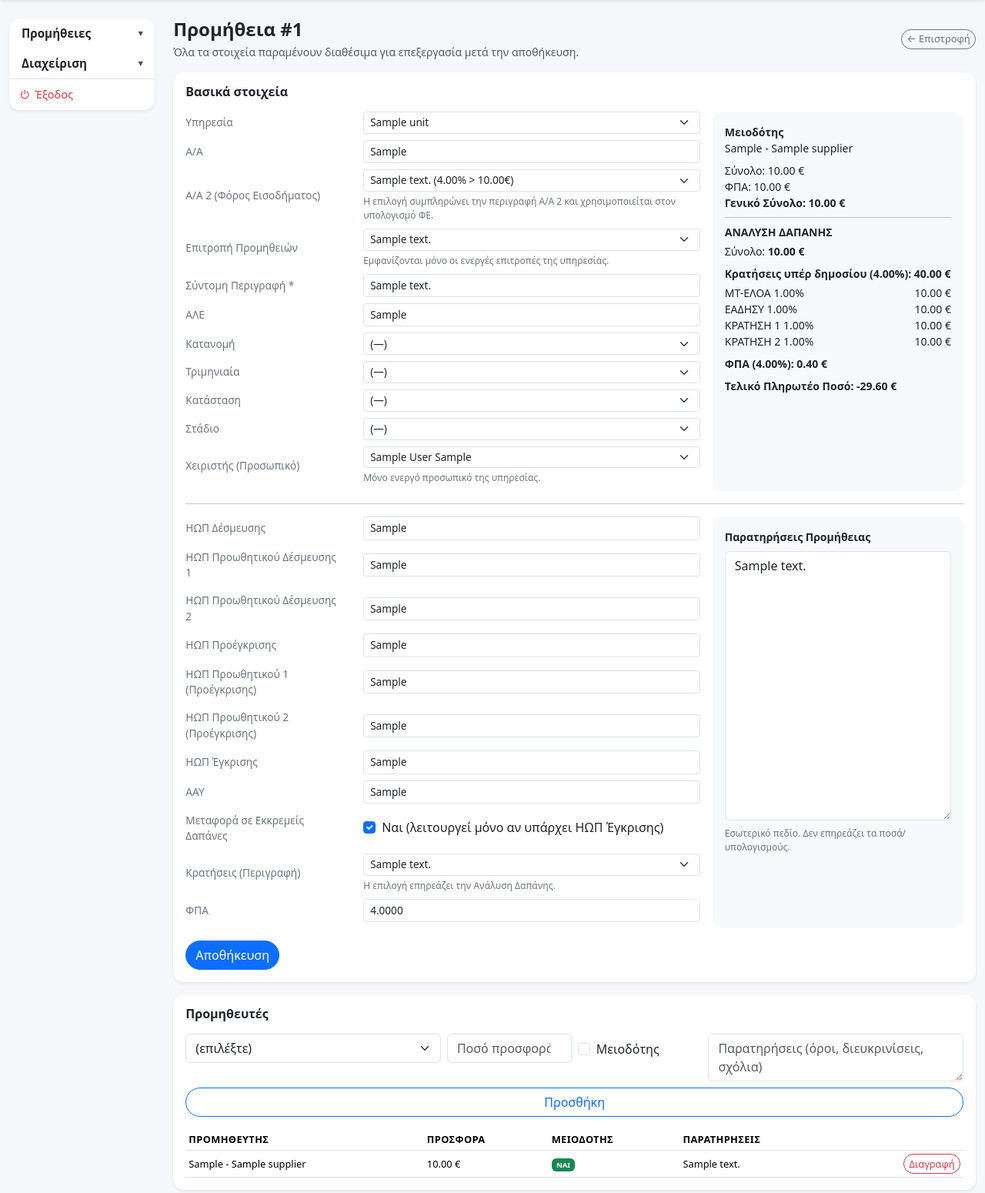
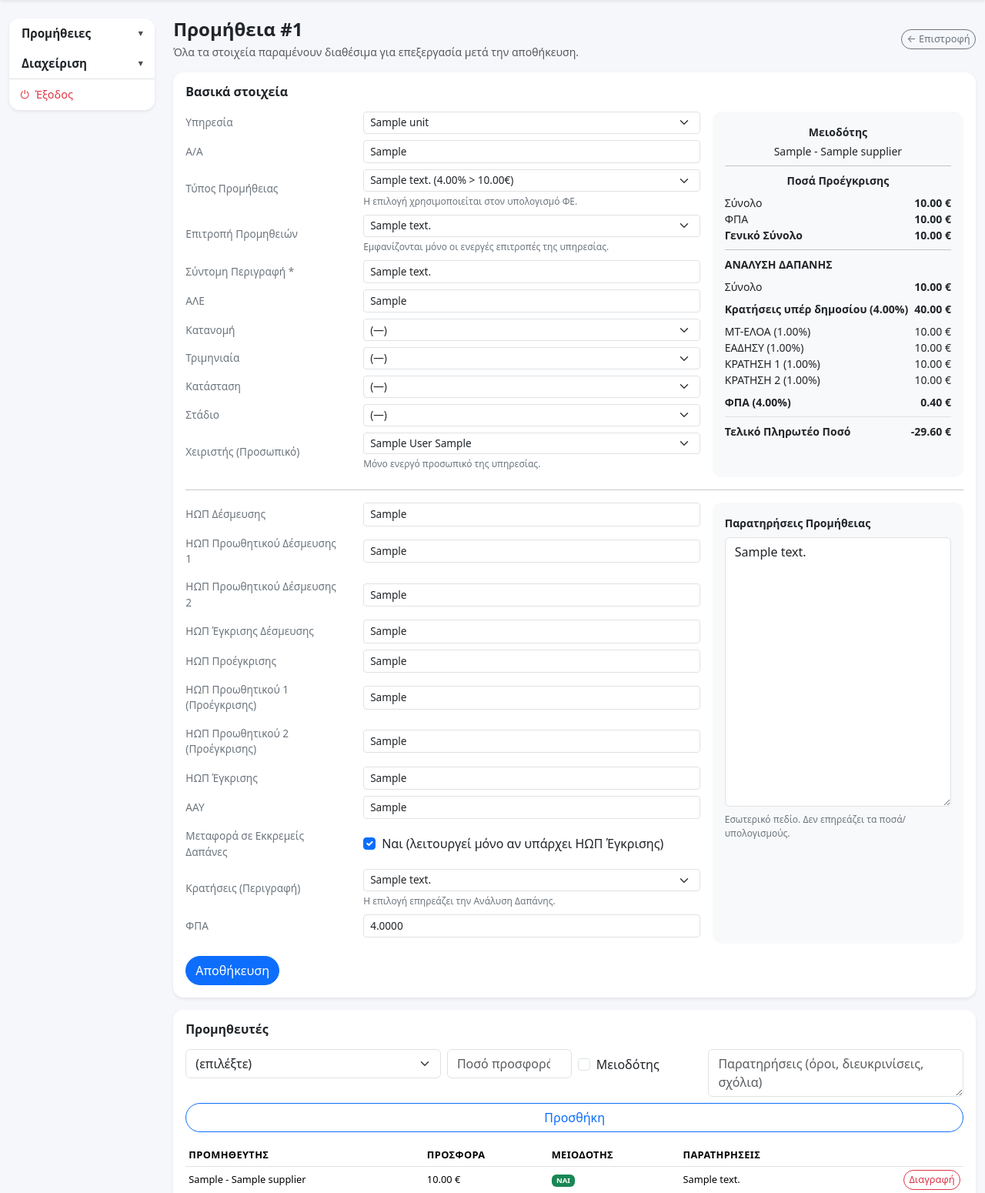
Before and after one commit to XristosAndreopo/invoice-procurement-management, a Flask app: page /procurements/1/edit in a window 1280 px wide. Shown: the part 56-1606 px from the top of the page at 77% size. Run offline with Flask 3, Linux system fonts and the light colour scheme; a user stored in the database is signed in; tables that the repository leaves empty hold one stand-in row (values such as "Sample post").

Commit message:
Made new  hop_approval_commiment - change style of analysh dapanhs

```diff
--- a/app/blueprints/procurements/routes.py
+++ b/app/blueprints/procurements/routes.py
@@ -289,6 +289,7 @@ def create_procurement():
             hop_commitment=(request.form.get("hop_commitment") or "").strip() or None,
             hop_forward1_commitment=(request.form.get("hop_forward1_commitment") or "").strip() or None,
             hop_forward2_commitment=(request.form.get("hop_forward2_commitment") or "").strip() or None,
+            hop_approval_commitment=(request.form.get("hop_approval_commitment") or "").strip() or None,
             hop_preapproval=(request.form.get("hop_preapproval") or "").strip() or None,
             hop_forward1_preapproval=(request.form.get("hop_forward1_preapproval") or "").strip() or None,
             hop_forward2_preapproval=(request.form.get("hop_forward2_preapproval") or "").strip() or None,
@@ -372,6 +373,7 @@ def edit_procurement(procurement_id: int):
         procurement.hop_commitment = (request.form.get("hop_commitment") or "").strip() or None
         procurement.hop_forward1_commitment = (request.form.get("hop_forward1_commitment") or "").strip() or None
         procurement.hop_forward2_commitment = (request.form.get("hop_forward2_commitment") or "").strip() or None
+        procurement.hop_approval_commitment = (request.form.get("hop_approval_commitment") or "").strip() or None
         procurement.hop_preapproval = (request.form.get("hop_preapproval") or "").strip() or None
         procurement.hop_forward1_preapproval = (request.form.get("hop_forward1_preapproval") or "").strip() or None
         procurement.hop_forward2_preapproval = (request.form.get("hop_forward2_preapproval") or "").strip() or None
--- a/app/models.py
+++ b/app/models.py
@@ -491,7 +491,7 @@ class Procurement(db.Model):
     hop_commitment = db.Column(db.String(50), nullable=True, index=True)
     hop_forward1_commitment = db.Column(db.String(50), nullable=True, index=True)
     hop_forward2_commitment = db.Column(db.String(50), nullable=True, index=True)
-
+    hop_approval_commitment = db.Column(db.String(50), nullable=True, index=True)
     hop_preapproval = db.Column(db.String(50), nullable=True, index=True)
     hop_forward1_preapproval = db.Column(db.String(50), nullable=True, index=True)
     hop_forward2_preapproval = db.Column(db.String(50), nullable=True, index=True)
--- a/app/templates/procurements/edit.html
+++ b/app/templates/procurements/edit.html
@@ -54,9 +54,9 @@
             </div>
           </div>
 
-          <!-- NEW: Α/Α 2 / Φόρος Εισοδήματος επιλογή -->
+          <!-- NEW: Φόρος Εισοδήματος επιλογή -->
           <div class="mb-2 row align-items-center">
-            <label class="col-4 col-form-label col-form-label-sm">Α/Α 2 (Φόρος Εισοδήματος)</label>
+            <label class="col-4 col-form-label col-form-label-sm">Τύπος Προμήθειας</label>
             <div class="col-8">
               <select name="income_tax_rule_id" class="form-select form-select-sm" {% if not can_edit %}disabled{% endif %}>
                 <option value="">(—)</option>
@@ -67,7 +67,7 @@
                 {% endfor %}
               </select>
               <div class="form-text">
-                Η επιλογή συμπληρώνει την περιγραφή Α/Α 2 και χρησιμοποιείται στον υπολογισμό ΦΕ.
+                Η επιλογή χρησιμοποιείται στον υπολογισμό ΦΕ.
               </div>
             </div>
           </div>
@@ -173,43 +173,61 @@
           <div class="card bg-light border-0 h-100">
             <div class="card-body py-3 small">
 
-              <div class="mb-2">
-                <strong>Μειοδότης</strong><br>
-                {{ procurement.winner_supplier_display or '—' }}
+              <!-- Centered Winner -->
+              <div class="text-center mb-2">
+                <div class="fw-bold">Μειοδότης</div>
+                <div class="mt-1">{{ procurement.winner_supplier_display or '—' }}</div>
               </div>
 
-              <div>
-                Σύνολο:
-                {% if procurement.sum_total %}{{ "{:,.2f}".format(procurement.sum_total) }} €{% else %}—{% endif %}
+              <hr class="my-2">
+
+              <!-- Centered "Ποσά Προέγκρισης" -->
+              <div class="text-center mb-2">
+                <div class="fw-bold">Ποσά Προέγκρισης</div>
               </div>
-              <div>
-                ΦΠΑ:
-                {% if procurement.vat_amount %}{{ "{:,.2f}".format(procurement.vat_amount) }} €{% else %}—{% endif %}
+
+              <!-- Amounts aligned: label left / value right -->
+              <div class="d-flex justify-content-between">
+                <span>Σύνολο</span>
+                <span class="fw-semibold">
+                  {% if procurement.sum_total %}{{ "{:,.2f}".format(procurement.sum_total) }} €{% else %}—{% endif %}
+                </span>
               </div>
-              <div class="fw-bold">
-                Γενικό Σύνολο:
-                {% if procurement.grand_total %}{{ "{:,.2f}".format(procurement.grand_total) }} €{% else %}—{% endif %}
+              <div class="d-flex justify-content-between">
+                <span>ΦΠΑ</span>
+                <span class="fw-semibold">
+                  {% if procurement.vat_amount %}{{ "{:,.2f}".format(procurement.vat_amount) }} €{% else %}—{% endif %}
+                </span>
+              </div>
+              <div class="d-flex justify-content-between">
+                <span class="fw-bold">Γενικό Σύνολο</span>
+                <span class="fw-bold">
+                  {% if procurement.grand_total %}{{ "{:,.2f}".format(procurement.grand_total) }} €{% else %}—{% endif %}
+                </span>
               </div>
 
               <hr class="my-2">
 
               <!-- ΑΝΑΛΥΣΗ ΔΑΠΑΝΗΣ -->
-              <div class="fw-bold mb-1">ΑΝΑΛΥΣΗ ΔΑΠΑΝΗΣ</div>
+              <div class="fw-bold mb-2">ΑΝΑΛΥΣΗ ΔΑΠΑΝΗΣ</div>
 
-              <div class="mb-1">
-                Σύνολο: <strong>{{ "{:,.2f}".format(analysis["sum_total"]) }} €</strong>
+              <div class="d-flex justify-content-between mb-1">
+                <span>Σύνολο</span>
+                <span class="fw-semibold">{{ "{:,.2f}".format(analysis["sum_total"]) }} €</span>
               </div>
 
               {% set pw = analysis["public_withholdings"] %}
               {% if pw["total_amount"] and pw["total_amount"] != 0 %}
                 <div class="mt-2">
-                  <div class="fw-semibold">
-                    Κρατήσεις υπέρ δημοσίου ({{ pw["total_percent"] }}%): {{ "{:,.2f}".format(pw["total_amount"]) }} €
+                  <div class="d-flex justify-content-between fw-semibold">
+                    <span>Κρατήσεις υπέρ δημοσίου ({{ pw["total_percent"] }}%)</span>
+                    <span>{{ "{:,.2f}".format(pw["total_amount"]) }} €</span>
                   </div>
-                  <div class="mt-1">
+
+                  <div class="mt-2">
                     {% for item in pw["items"] %}
                       <div class="d-flex justify-content-between">
-                        <span>{{ item["label"] }} {{ item["percent"] }}%</span>
+                        <span>{{ item["label"] }} ({{ item["percent"] }}%)</span>
                         <span>{{ "{:,.2f}".format(item["amount"]) }} €</span>
                       </div>
                     {% endfor %}
@@ -220,25 +238,28 @@
               {% set it = analysis["income_tax"] %}
               {% if it["amount"] and it["amount"] != 0 %}
                 <div class="mt-2">
-                  <div class="fw-semibold">
-                    Φόρος Εισοδήματος ({{ it["rate_percent"] }}%): {{ "{:,.2f}".format(it["amount"]) }} €
+                  <div class="d-flex justify-content-between fw-semibold">
+                    <span>Φόρος Εισοδήματος ({{ it["rate_percent"] }}%)</span>
+                    <span>{{ "{:,.2f}".format(it["amount"]) }} €</span>
                   </div>
                   <div class="text-muted" style="font-size: 12px;">
-                    Υπολογισμός: [Σύνολο - Κρατήσεις] * {{ it["rate_percent"] }}%
+                    Υπολογισμός: [Σύνολο - Κρατήσεις] × {{ it["rate_percent"] }}%
                   </div>
                 </div>
               {% endif %}
 
               {% if analysis["vat_amount"] and analysis["vat_amount"] != 0 %}
                 <div class="mt-2">
-                  <div class="fw-semibold">
-                    ΦΠΑ ({{ analysis["vat_percent"] }}%): {{ "{:,.2f}".format(analysis["vat_amount"]) }} €
+                  <div class="d-flex justify-content-between fw-semibold">
+                    <span>ΦΠΑ ({{ analysis["vat_percent"] }}%)</span>
+                    <span>{{ "{:,.2f}".format(analysis["vat_amount"]) }} €</span>
                   </div>
                 </div>
               {% endif %}
 
-              <div class="mt-2 fw-bold">
-                Τελικό Πληρωτέο Ποσό: {{ "{:,.2f}".format(analysis["payable_total"]) }} €
+              <div class="mt-2 pt-2 border-top d-flex justify-content-between fw-bold">
+                <span>Τελικό Πληρωτέο Ποσό</span>
+                <span>{{ "{:,.2f}".format(analysis["payable_total"]) }} €</span>
               </div>
 
             </div>
@@ -273,6 +294,14 @@
             <div class="col-8">
               <input name="hop_forward2_commitment" class="form-control form-control-sm"
                      value="{{ procurement.hop_forward2_commitment or '' }}" {% if not can_edit %}disabled{% endif %}>
+            </div>
+          </div>
+
+          <div class="mb-2 row align-items-center">
+            <label class="col-4 col-form-label col-form-label-sm">ΗΩΠ Έγκρισης Δέσμευσης</label>
+            <div class="col-8">
+              <input name="hop_approval_commitment" class="form-control form-control-sm"
+                     value="{{ procurement.hop_approval_commitment or '' }}" {% if not can_edit %}disabled{% endif %}>
             </div>
           </div>
 
```
Also changed, not shown: app/templates/procurements/new.html (+7 -2 lines), migrations/versions/46a6ada13c23_initial_schema.py (renamed from migrations/versions/0c2cd9f64e15_initial_schema.py, +6 -3 lines).
